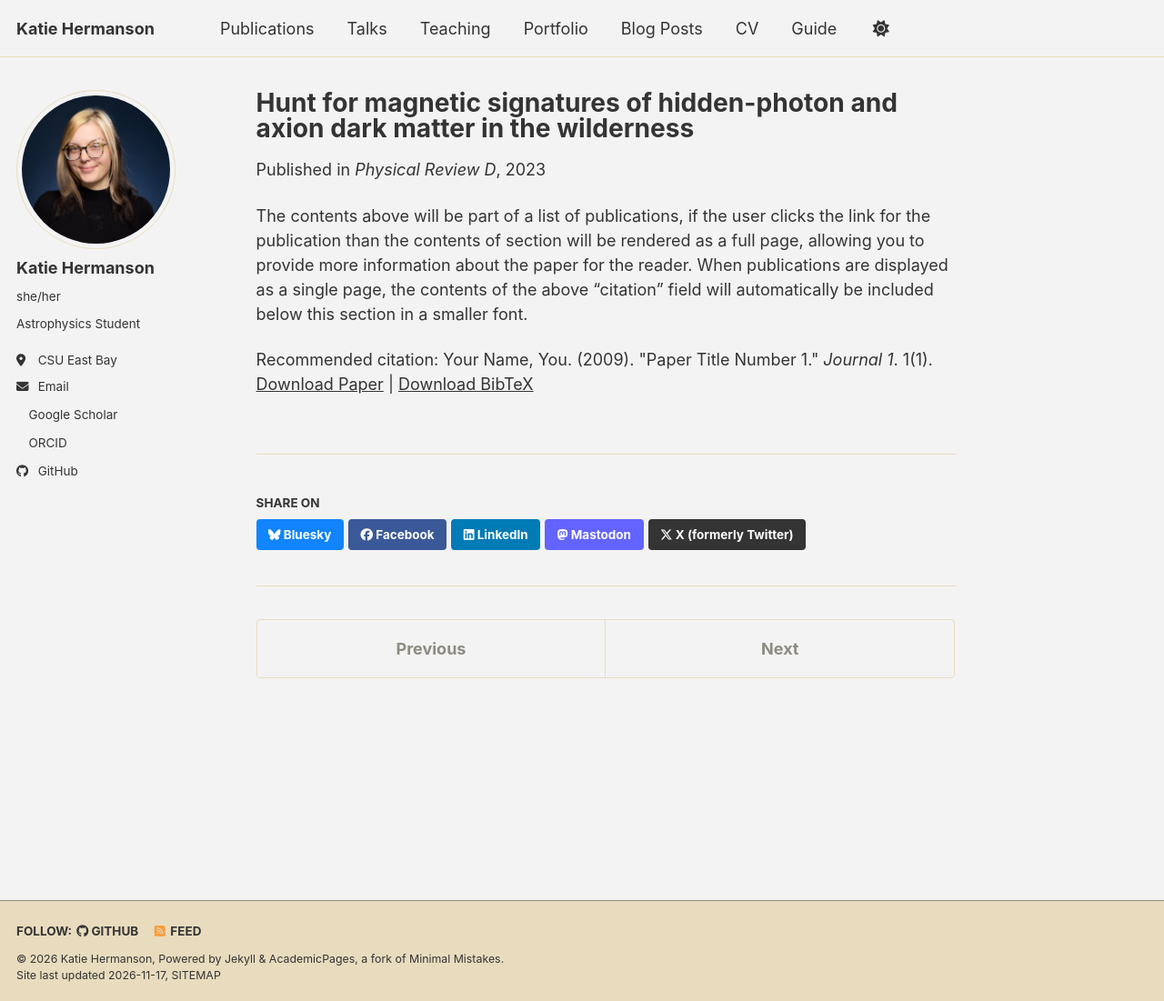
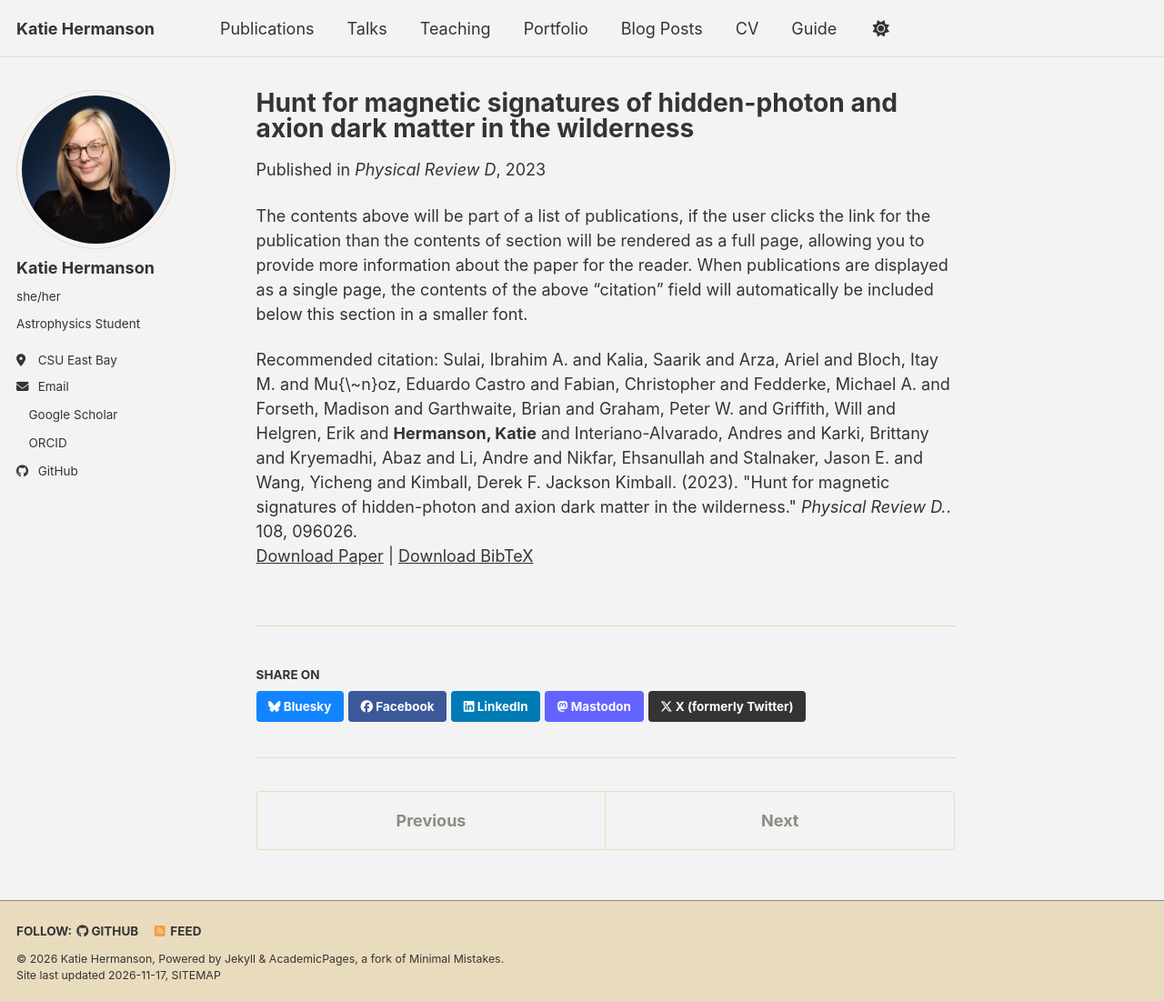
Before and after one commit to katiehermanson/katiehermanson.github.io, a Jekyll site: the page built from _publications/2023-11-27-snipe.md, in a window 1280 px wide and 1101 px high. Shown: the whole window at 91% size. Built offline with Jekyll 4.4.1, drawn with Linux system fonts in a browser that asks for light colours; a script bundle is joined from its source files by our own code; a style sheet for code colours, icons or effects is not loaded.

Commit message:
Update and rename 2009-10-01-paper-title-number-1.md to 2023-11-27-snipe.md

```diff
--- a/_publications/2009-10-01-paper-title-number-1.md
+++ b/_publications/2023-11-27-snipe.md
@@ -2,12 +2,12 @@
 title: "Hunt for magnetic signatures of hidden-photon and axion dark matter in the wilderness"
 collection: publications
 category: manuscripts
-permalink: /publication/2023-11-27-paper-title-number-1
+permalink: /publication/2023-11-27-snipe
 excerpt: 'Earth can act as a transducer to convert ultralight bosonic dark matter (axions and hidden photons) into an oscillating magnetic field with a characteristic pattern across its surface. Here we describe the first results of a dedicated experiment, the Search for Noninteracting Particles Experimental Hunt, that aims to detect such dark-matter-induced magnetic-field patterns by performing correlated measurements with a network of magnetometers in relatively quiet magnetic environments (in the wilderness far from human-generated magnetic noise). Our experiment constrains parameter space describing hidden-photon and axion dark matter with Compton frequencies in the 0.5–5.0 Hz range. Limits on the kinetic-mixing parameter for hidden-photon dark matter represent the best experimental bounds to date in this frequency range.'
 date: 2023-11-27
 venue: 'Physical Review D'
-paperurl: '[https://academicpages.github.io/files/paper1.pdf](https://journals.aps.org/prd/abstract/10.1103/PhysRevD.108.096026)'
-bibtexurl: '[https://academicpages.github.io/files/bibtex1.bib](https://journals.aps.org/prd/export/10.1103/PhysRevD.108.096026?type=bibtex&download=true)'
-citation: 'Your Name, You. (2009). &quot;Paper Title Number 1.&quot; <i>Journal 1</i>. 1(1).'
+paperurl: 'https://journals.aps.org/prd/abstract/10.1103/PhysRevD.108.096026'
+bibtexurl: 'https://journals.aps.org/prd/export/10.1103/PhysRevD.108.096026?type=bibtex&download=true'
+citation: 'Sulai, Ibrahim A. and Kalia, Saarik and Arza, Ariel and Bloch, Itay M. and Mu{\~n}oz, Eduardo Castro and Fabian, Christopher and Fedderke, Michael A. and Forseth, Madison and Garthwaite, Brian and Graham, Peter W. and Griffith, Will and Helgren, Erik and <strong>Hermanson, Katie</strong> and Interiano-Alvarado, Andres and Karki, Brittany and Kryemadhi, Abaz and Li, Andre and Nikfar, Ehsanullah and Stalnaker, Jason E. and Wang, Yicheng and Kimball, Derek F. Jackson Kimball. (2023). &quot;Hunt for magnetic signatures of hidden-photon and axion dark matter in the wilderness.&quot; <i>Physical Review D.</i>. 108, 096026.'
 ---
 The contents above will be part of a list of publications, if the user clicks the link for the publication than the contents of section will be rendered as a full page, allowing you to provide more information about the paper for the reader. When publications are displayed as a single page, the contents of the above "citation" field will automatically be included below this section in a smaller font.
```
